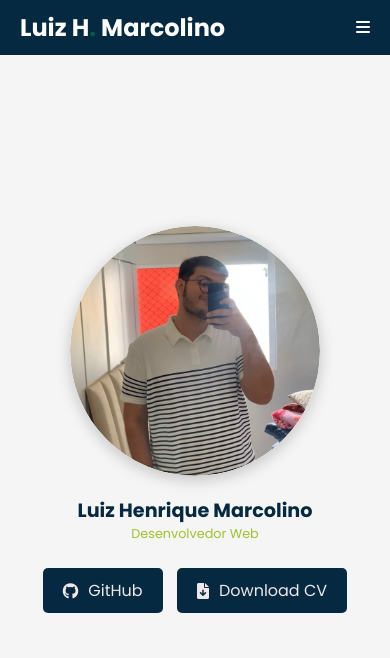
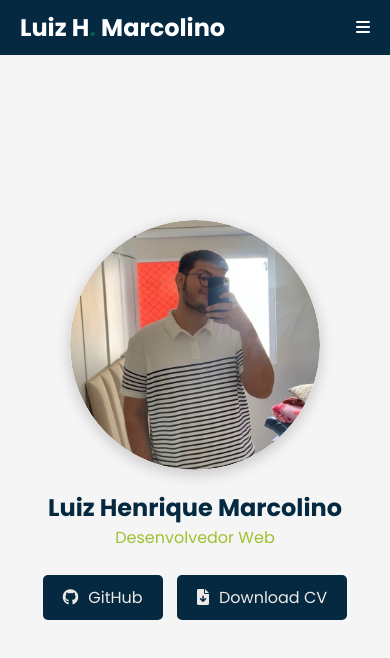
Before and after one commit to devluizmarcolino/portfoliomarcolino, a plain HTML site: page index.html in a window 390 px wide. Drawn offline with Linux system fonts and the light colour scheme.

Commit message:
fix: atualização no tamanho dos textos para mobile

```diff
--- a/src/css/global.css
+++ b/src/css/global.css
@@ -214,11 +214,11 @@ span {
 
 @media (max-width: 480px) {
     .home-content h1 {
-        font-size: 1.2rem;
+        font-size: 1.5rem;
     }
 
     .home-content p {
-        font-size: 0.8rem;
+        font-size: 1rem;
     }
 
     .home-photo-container {
```
